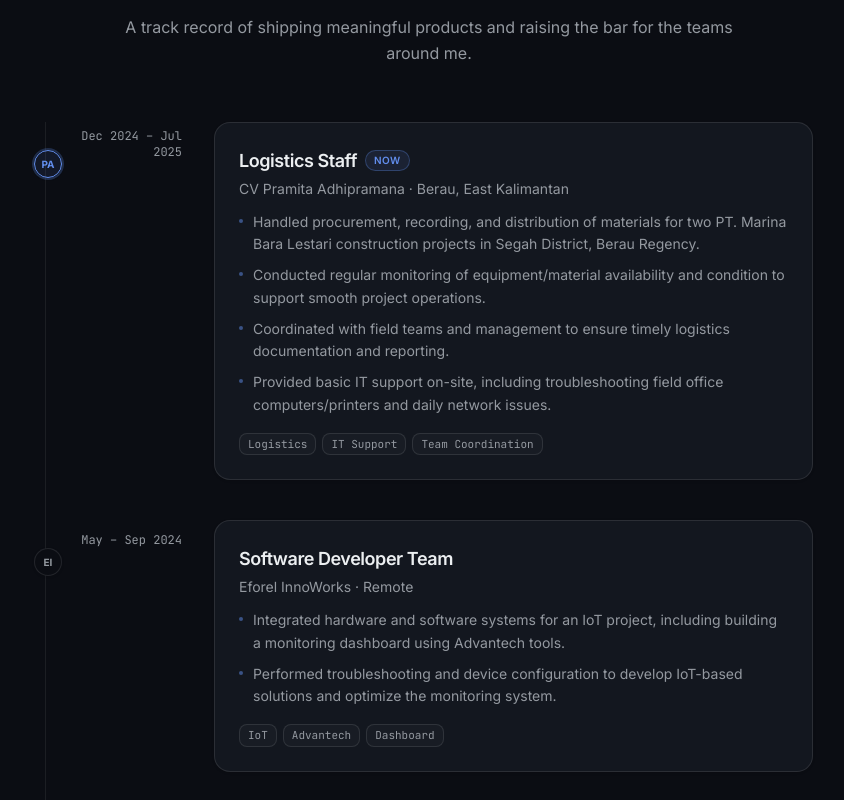
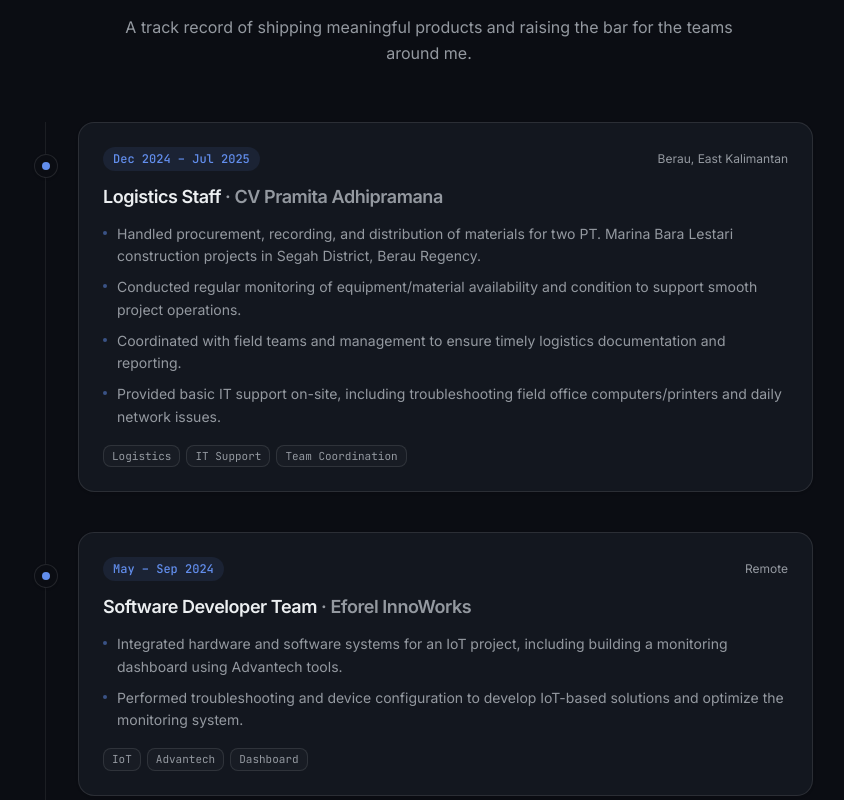
Before and after one commit to hafizhsul/stunning-website-porto, a React (Vite) app: page / in a window 1280 px wide. Shown: the part 4040-4840 px from the top of the page, without its empty margins (211-1055 px from the left). Built offline with nearby package versions, Linux system fonts and the light colour scheme.

Commit message:
revert: Experience timeline — back to original cards

```diff
--- a/src/data/content.ts
+++ b/src/data/content.ts
@@ -60,7 +60,6 @@
   "about.location": "East Java, Indonesia",
   "exp.eyebrow": "Career",
   "exp.title": "Where I've worked",
-  "exp.now": "Now",
   "exp.desc":
     "A track record of shipping meaningful products and raising the bar for the teams around me.",
   "skills.eyebrow": "Toolbox",
@@ -129,7 +128,6 @@
   "about.location": "Jawa Timur, Indonesia",
   "exp.eyebrow": "Karier",
   "exp.title": "Riwayat kerja",
-  "exp.now": "Sekarang",
   "exp.desc":
     "Urut dari yang terbaru: kombinasi peran operasional/IT support dan pengembangan software.",
   "skills.eyebrow": "Perangkat",
--- a/src/pages/Landing.tsx
+++ b/src/pages/Landing.tsx
@@ -1197,14 +1197,6 @@
 
 /* -------------------------------- experience ------------------------------- */
 
-function companyInitials(name: string) {
-  const legal = /\b(CV|PT|Co|Ltd|Inc|LLC|Persero|GmbH|Sarl|Academy|Acad)\b/gi;
-  const words = name.replace(legal, "").split(/\s+/).filter(Boolean);
-  if (words.length === 0) return "•";
-  if (words.length === 1) return words[0].slice(0, 2).toUpperCase();
-  return words.slice(0, 2).map((w) => w[0]).join("").toUpperCase();
-}
-
 function Experience() {
   const { t, pick } = useI18n();
   return (
@@ -1216,51 +1208,25 @@
           description={t("exp.desc")}
         />
 
-        <ol className="relative mx-auto mt-12 max-w-3xl border-l border-border/70 pl-8">
-          {EXPERIENCE.map((job, i) => {
-            const isCurrent = i === 0;
-            return (
-              <li
-                key={job.company}
-                aria-current={isCurrent ? "true" : undefined}
-                className="relative pb-10 last:pb-0"
-              >
-                <span
-                  className={`absolute -left-11 top-7 grid size-7 place-items-center rounded-full border bg-background shadow-sm ${
-                    isCurrent
-                      ? "border-primary bg-primary/10 text-primary ring-2 ring-primary/25"
-                      : "border-border text-muted-foreground"
-                  }`}
-                >
-                  <span className="text-[10px] font-bold leading-none">
-                    {companyInitials(job.company)}
-                  </span>
+        <div className="mx-auto max-w-3xl">
+          <ol className="relative space-y-10 border-l border-border/70 pl-8">
+            {EXPERIENCE.map((job, i) => (
+              <li key={job.company} className="relative">
+                <span className="absolute -left-11 top-8 grid size-6 place-items-center rounded-full border bg-background shadow-sm">
+                  <span className="size-2 rounded-full bg-primary" />
                 </span>
                 <Reveal delay={i * 0.06}>
-                  <div className="md:grid md:grid-cols-[6.5rem_1fr] md:gap-x-8">
-                    <div className="order-2 md:order-none md:pt-1.5 md:text-right">
-                      <span className="inline-flex rounded-full bg-primary/10 px-2.5 py-1 font-mono text-xs font-medium text-primary md:hidden">
+                <div className="group rounded-2xl border bg-card p-6 shadow-sm transition-all duration-300 hover:-translate-y-0.5 hover:border-primary/30 hover:shadow-lg hover:shadow-primary/5">
+                  <div className="flex flex-wrap items-center justify-between gap-2">
+                    <span className="rounded-full bg-primary/10 px-2.5 py-1 font-mono text-xs font-medium text-primary">
                       {pick(job.period)}
                     </span>
-                      <span className="hidden font-mono text-xs text-muted-foreground md:inline-block">
-                        {pick(job.period)}
-                      </span>
-                    </div>
-                    <div className="order-1 md:order-none md:pt-0">
-                      <div className="group rounded-2xl border bg-card p-6 shadow-sm transition-all duration-300 hover:-translate-y-0.5 hover:border-primary/30 hover:shadow-lg hover:shadow-primary/5">
-                        <div className="flex flex-wrap items-center gap-2">
-                          <h3 className="text-lg font-semibold tracking-tight">
+                    <span className="text-xs text-muted-foreground">{pick(job.location)}</span>
+                  </div>
+                  <h3 className="mt-3 text-lg font-semibold tracking-tight">
                     {pick(job.role)}
+                    <span className="text-muted-foreground"> · {job.company}</span>
                   </h3>
-                          {isCurrent && (
-                            <span className="rounded-full border border-primary/30 bg-primary/10 px-2 py-0.5 text-[10px] font-semibold uppercase tracking-wider text-primary">
-                              {t("exp.now")}
-                            </span>
-                          )}
-                        </div>
-                        <p className="mt-1 text-sm text-muted-foreground">
-                          {job.company} · {pick(job.location)}
-                        </p>
                   <ul className="mt-3 space-y-2">
                     {job.points.map((point, i) => (
                       <li
@@ -1283,13 +1249,11 @@
                     ))}
                   </div>
                 </div>
-                    </div>
-                  </div>
                 </Reveal>
               </li>
-            );
-          })}
+            ))}
           </ol>
+        </div>
       </div>
     </section>
   );
```
Lines whose indentation alone changed are shown as unchanged.
